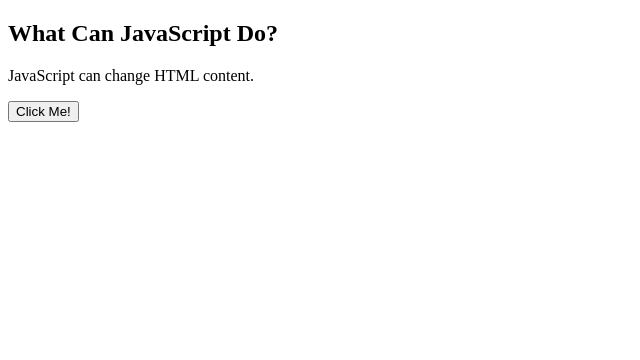
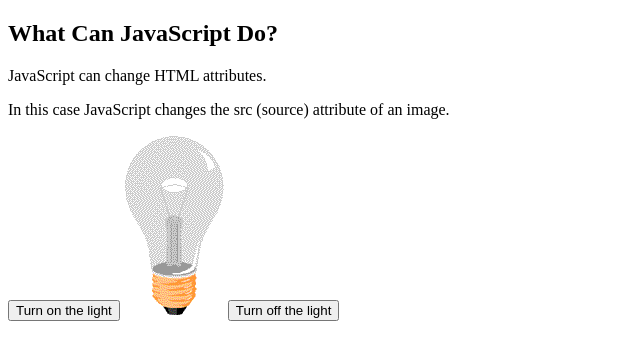
Before and after one commit to MoKhajavi75/JavaScript_Practicing, a plain HTML site: page index.html in a window 1280 px wide. Shown: the whole page, without its empty margins (0-640 px from the left). Drawn offline with Linux system fonts and the light colour scheme.

Commit message:
Another Example of getElementById(image)

```diff
--- a/index.html
+++ b/index.html
@@ -8,9 +8,15 @@
 
 <h2>What Can JavaScript Do?</h2>
 
-<p id="demo">JavaScript can change HTML content.</p>
+<p>JavaScript can change HTML attributes.</p>
 
-<button type="button" onclick='document.getElementById("demo").innerHTML = "Hello JavaScript!"'>Click Me!</button>
+<p>In this case JavaScript changes the src (source) attribute of an image.</p>
+
+<button onclick="document.getElementById('myImage').src='img/on.png'">Turn on the light</button>
+
+<img id="myImage" src="img/off.png" style="width:100px">
+
+<button onclick="document.getElementById('myImage').src='img/off.png'">Turn off the light</button>
 
 </body>
 </html>
```
